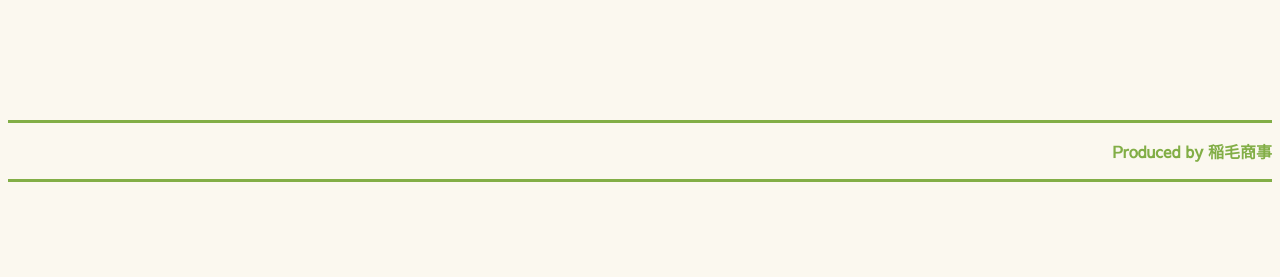
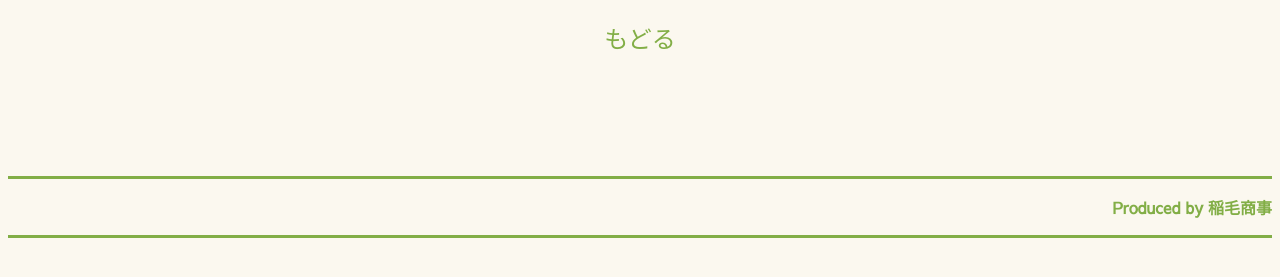
Before and after one commit to kyoF/Kyamy-Tech, a Flask app: template src/admin/templates/search/result.html in a window 1280 px wide. Shown: the part 353-630 px from the top of the page. Run offline with Flask 2, Linux system fonts and the light colour scheme; the template is opened without the code that fills it, so the values that code supplies are empty.

Commit message:
create back button

```diff
--- a/docs/C_book.sql
+++ b/docs/SQLデータ/C_book.sql
@@ -1,6 +1,6 @@
 -- booksテーブル 50件
 -- title category, name, place, keizai, hougaku, rigaku, kougaku, bungaku, igaku
--- カテゴリは  恋愛, SF,  論文,  ラノベ, 教材, ホラー
+-- カテゴリは  恋愛, SF,  論文,  ラノベ, 教育, ホラー
 -- idは自動連番
 
 insert into books (title, category, name, place, keizai, hougaku, rigaku, kougaku, bungaku, igaku) values ('君の膵臓をたべたい', '恋愛', '住野よる', 'A', 12, 15, 3, 3, 8, 18);
@@ -9,7 +9,7 @@ insert into books (title, category, name, place, keizai, hougaku, rigaku, kougak
 
 insert into books (title, category, name, place, keizai, hougaku, rigaku, kougaku, bungaku, igaku) values ('「2元表面アーキテクトニクス」による微細印刷エレクトロニクスを確立', '論文', '金原正幸', 'A', 2, 3, 20, 30, 0, 1);
 
-insert into books (title, category, name, place, keizai, hougaku, rigaku, kougaku, bungaku, igaku) values ('レクチャー離散数学―グラフの世界への招待', '教材', '木本 一史', 'A', 10, 2, 36, 3, 4, 15);
+insert into books (title, category, name, place, keizai, hougaku, rigaku, kougaku, bungaku, igaku) values ('レクチャー離散数学―グラフの世界への招待', '教育', '木本 一史', 'A', 10, 2, 36, 3, 4, 15);
 
 insert into books (title, category, name, place, keizai, hougaku, rigaku, kougaku, bungaku, igaku) values ('世界初！ 腸内フローラによる前立腺がんの増殖メカニズムを解明　前立腺がんの予防及び新たな治療へつながることに期待', '論文', '藤田和利', 'A', 0, 0, 3, 3, 1, 42);
 
@@ -19,11 +19,11 @@ insert into books (title, category, name, place, keizai, hougaku, rigaku, kougak
 
 insert into books (title, category, name, place, keizai, hougaku, rigaku, kougaku, bungaku, igaku) values ('旅のラゴス', 'SF', '筒井康隆', 'A', 32, 17, 3, 32, 12, 28);
 
-insert into books (title, category, name, place, keizai, hougaku, rigaku, kougaku, bungaku, igaku) values ('システム英単語', '教材', '霜 康司', 'A', 16, 25, 35, 36, 28, 38);
+insert into books (title, category, name, place, keizai, hougaku, rigaku, kougaku, bungaku, igaku) values ('システム英単語', '教育', '霜 康司', 'A', 16, 25, 35, 36, 28, 38);
 
 insert into books (title, category, name, place, keizai, hougaku, rigaku, kougaku, bungaku, igaku) values ('虐殺器官', 'SF', '伊藤計劃', 'A', 22, 35, 23, 13, 28, 11);
 
-insert into books (title, category, name, place, keizai, hougaku, rigaku, kougaku, bungaku, igaku) values ('公式TOEIC　Listening　＆　Reading問題集', '教材', 'Educational Testing', 'B', 52, 45, 33, 53, 68, 38);
+insert into books (title, category, name, place, keizai, hougaku, rigaku, kougaku, bungaku, igaku) values ('公式TOEIC　Listening　＆　Reading問題集', '教育', 'Educational Testing', 'B', 52, 45, 33, 53, 68, 38);
 
 insert into books (title, category, name, place, keizai, hougaku, rigaku, kougaku, bungaku, igaku) values ('阪急電車', '恋愛', '有川浩', 'B', 82, 45, 63, 43, 118, 58);
 
@@ -31,7 +31,7 @@ insert into books (title, category, name, place, keizai, hougaku, rigaku, kougak
 
 insert into books (title, category, name, place, keizai, hougaku, rigaku, kougaku, bungaku, igaku) values ('怪談狩り 黄泉からのメッセージ', 'ホラー', '中山市朗', 'B', 2, 5, 3, 3, 28, 7);
 
-insert into books (title, category, name, place, keizai, hougaku, rigaku, kougaku, bungaku, igaku) values ('Molecular Biology of the Cell', '教材', 'Bruce Alberts', 'B', 11, 15, 13, 23, 4, 2);
+insert into books (title, category, name, place, keizai, hougaku, rigaku, kougaku, bungaku, igaku) values ('Molecular Biology of the Cell', '教育', 'Bruce Alberts', 'B', 11, 15, 13, 23, 4, 2);
 
 insert into books (title, category, name, place, keizai, hougaku, rigaku, kougaku, bungaku, igaku) values ('いま、会いにゆきます', '恋愛', '市川拓司', 'B', 62, 45, 33, 23, 50, 24);
 
@@ -43,7 +43,7 @@ insert into books (title, category, name, place, keizai, hougaku, rigaku, kougak
 
 insert into books (title, category, name, place, keizai, hougaku, rigaku, kougaku, bungaku, igaku) values ('ソードアート・オンライン', 'ラノベ', '川原礫', 'B', 11, 14, 22, 31, 84, 21);
 
-insert into books (title, category, name, place, keizai, hougaku, rigaku, kougaku, bungaku, igaku) values ('リウマチ病診療ビジュアルテキスト', '教材', '上野 征夫', 'C', 0, 3, 1, 3, 0, 72);
+insert into books (title, category, name, place, keizai, hougaku, rigaku, kougaku, bungaku, igaku) values ('リウマチ病診療ビジュアルテキスト', '教育', '上野 征夫', 'C', 0, 3, 1, 3, 0, 72);
 
 insert into books (title, category, name, place, keizai, hougaku, rigaku, kougaku, bungaku, igaku) values ('この素晴らしい世界に祝福を！', 'ラノベ', '暁なつめ', 'C', 5, 14, 3, 23, 18, 4);
 
@@ -55,7 +55,7 @@ insert into books (title, category, name, place, keizai, hougaku, rigaku, kougak
 
 insert into books (title, category, name, place, keizai, hougaku, rigaku, kougaku, bungaku, igaku) values ('リング', 'ホラー', '鈴木光司', 'C', 10, 25, 43, 63, 38, 11);
 
-insert into books (title, category, name, place, keizai, hougaku, rigaku, kougaku, bungaku, igaku) values ('伊藤真の法学入門', '教材', '伊藤 真', 'C', 1, 55, 3, 2, 2, 10);
+insert into books (title, category, name, place, keizai, hougaku, rigaku, kougaku, bungaku, igaku) values ('伊藤真の法学入門', '教育', '伊藤 真', 'C', 1, 55, 3, 2, 2, 10);
 
 insert into books (title, category, name, place, keizai, hougaku, rigaku, kougaku, bungaku, igaku) values ('博士の愛した数式', '恋愛', '小川洋子', 'C', 112, 14, 30, 43, 118, 39);
 
--- a/src/admin/templates/login/login.html
+++ b/src/admin/templates/login/login.html
@@ -91,7 +91,7 @@
                     </tr>
                     <tr class="new">
                         <td colspan="2">
-                            <a href="{{url_for('signup.sign_up')}}" style="text-decoration: none;" >新規登録</a>
+                            <a href="{{url_for('signup.sign_up')}}" style="text-decoration: none; color: #82ae46;" >新規登録</a>
                         </td>
                     </tr>
                 </table>
--- a/src/admin/templates/search/result.html
+++ b/src/admin/templates/search/result.html
@@ -28,6 +28,15 @@
         .name{
             width:20%;
         }
+        .back{
+        font-size: 150%;
+        display:block;
+        color:#82ae46;
+        text-align:center;
+        margin: auto;
+        padding-top: 20px;
+
+        }
 </style>
     <h1>検索結果</h1>
     <table border="2" bordercolor="#82ae46">
@@ -50,4 +59,5 @@
         </tr>
         {% endfor %}
     </table>
+    <a href="{{url_for('search.window')}}" class="back">もどる</a>
 {% endblock %}
--- a/src/admin/views/details.py
+++ b/src/admin/views/details.py
@@ -22,6 +22,8 @@ def show_details(id):
 def back_before_url():
     judge = before_url[(before_url.rfind('/')):]
     if judge == '/' or judge == '/return_top':
-        return render_template('top.html', name=session.get('name'), undergraduate=session.get('undergraduate'), ranking=login.gakubu_search_result)
+        undergraduate = session.get('undergraduate')
+        ranking = list(db.session.execute(login.t, {'undergraduate':undergraduate}))
+        return render_template('top.html', name=session.get('name'), undergraduate=undergraduate, ranking=ranking)
     else:
         return render_template('search/result.html', categories=search.categories)
--- a/src/admin/views/login.py
+++ b/src/admin/views/login.py
@@ -54,7 +54,7 @@ def logout():
 @app.route('/top')
 @login_check
 def top(name, undergraduate):
-    global gakubu_search_result
+    global t
     t = text("\
         select b.id, b.title, b.name, b.category \
         from histories h \
@@ -75,4 +75,6 @@ def top(name, undergraduate):
 @app.route('/return_top')
 @login_check
 def return_top():
-    return render_template('top.html', name=session.get('name'), undergraduate=session.get('undergraduate'), ranking=gakubu_search_result)
+    undergraduate = session.get('undergraduate')
+    gakubu_search_result = list(db.session.execute(t, {'undergraduate':undergraduate}))
+    return render_template('top.html', name=session.get('name'), undergraduate=undergraduate, ranking=gakubu_search_result)
```
Also changed, not shown: docs/SQLデータ/C_history.sql (renamed from docs/C_history.sql), docs/SQLデータ/C_user.sql (renamed from docs/C_user.sql), 11 other files.
